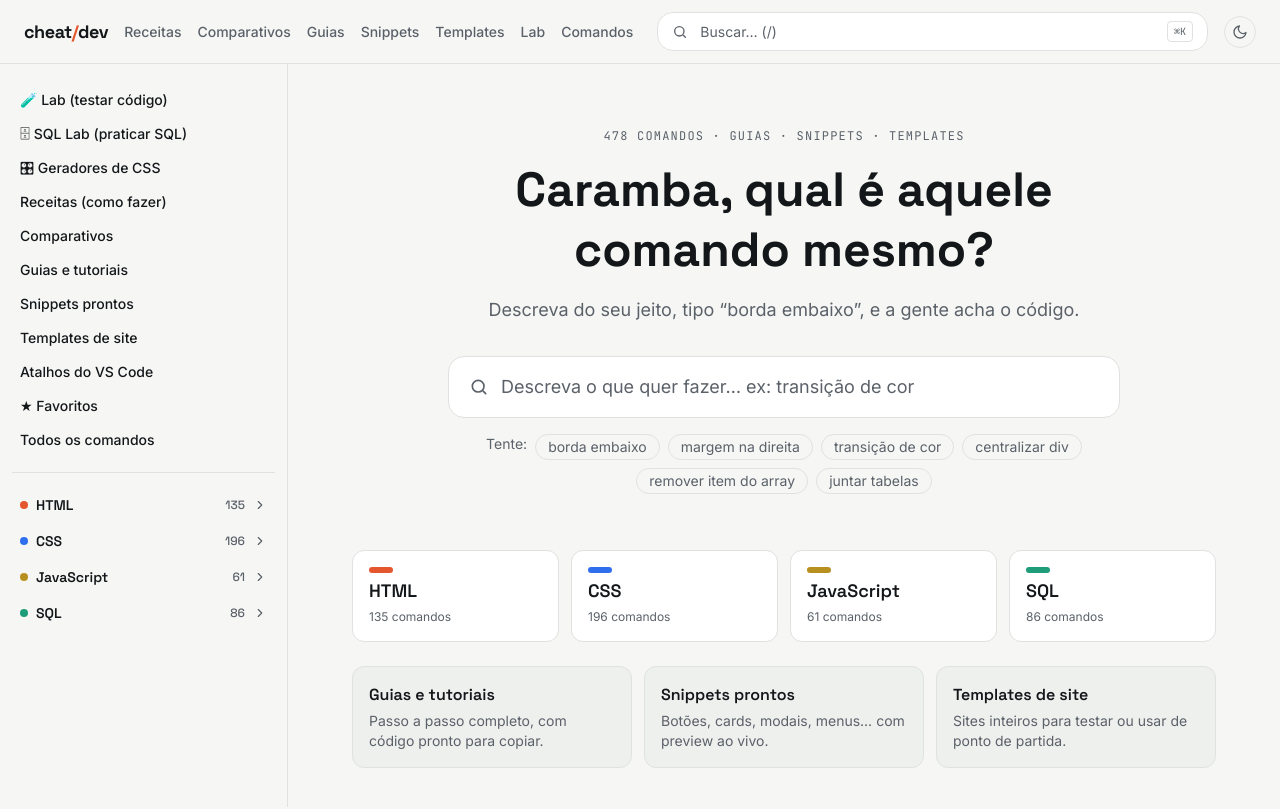
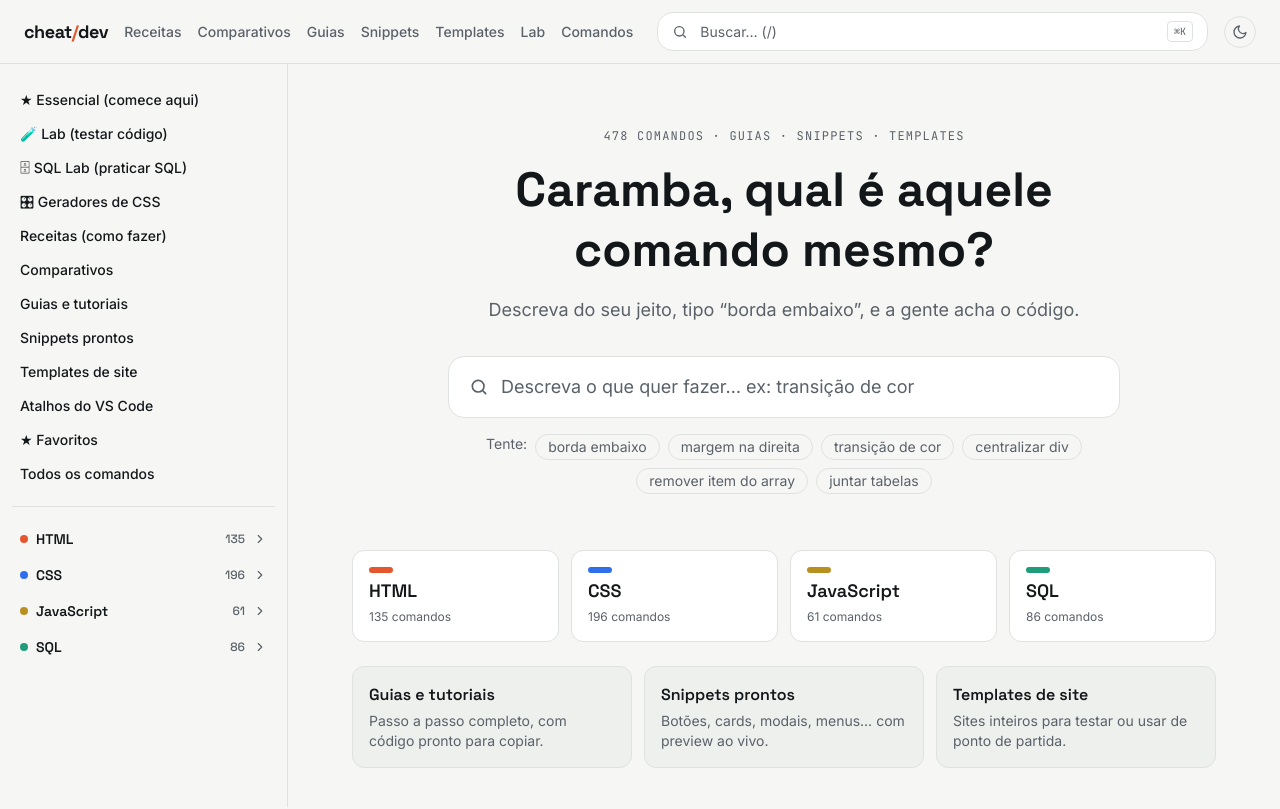
Before and after one commit to PhBros16/cheat-dev, a Next.js app: page / in a window 1280 px wide. Shown: the top 809 px of the page. Built offline with nearby package versions, Linux system fonts and the light colour scheme.

Commit message:
feat(essencial): etiqueta ★ Essencial nos comandos, link no menu e no sitemap

```diff
--- a/src/app/[lang]/[category]/[entry]/page.tsx
+++ b/src/app/[lang]/[category]/[entry]/page.tsx
@@ -6,6 +6,7 @@ import { langStyles } from "@/lib/langStyles";
 import CodeBlock from "@/components/CodeBlock";
 import Playground from "@/components/Playground";
 import SqlPlay from "@/components/SqlPlay";
+import { ESS_COMMANDS } from "@/content/essencial";
 import FavoriteButton from "@/components/FavoriteButton";
 import TrackView from "@/components/TrackView";
 
@@ -67,7 +68,10 @@ export default async function EntryPage({ params }: P) {
         </div>
 
         <div className="mt-3 flex flex-wrap items-start justify-between gap-3">
-          <h1 className="font-mono text-3xl font-bold text-foreground sm:text-4xl">{entry.title}</h1>
+          <div>
+            {ESS_COMMANDS.has(`${lang}/${entry.slug}`) && <Link href="/essencial" className="mb-2 inline-block rounded-full bg-amber-500/15 px-2.5 py-0.5 text-xs font-bold text-amber-500 hover:bg-amber-500/25">★ Essencial</Link>}
+            <h1 className="font-mono text-3xl font-bold text-foreground sm:text-4xl">{entry.title}</h1>
+          </div>
           <FavoriteButton item={saved} />
         </div>
         <p className="mt-3 text-lg text-muted">{entry.summary}</p>
--- a/src/app/sitemap.ts
+++ b/src/app/sitemap.ts
@@ -17,6 +17,7 @@ export default function sitemap(): MetadataRoute.Sitemap {
     { url: `${BASE_URL}/templates`, changeFrequency: "weekly", priority: 0.8 },
     { url: `${BASE_URL}/receitas`, changeFrequency: "weekly", priority: 0.8 },
     { url: `${BASE_URL}/comparativos`, changeFrequency: "weekly", priority: 0.8 },
+    { url: `${BASE_URL}/essencial`, changeFrequency: "monthly", priority: 0.9 },
     { url: `${BASE_URL}/sql-lab`, changeFrequency: "monthly", priority: 0.8 },
     { url: `${BASE_URL}/geradores`, changeFrequency: "monthly", priority: 0.7 },
     { url: `${BASE_URL}/lab`, changeFrequency: "monthly", priority: 0.7 },
--- a/src/components/Sidebar.tsx
+++ b/src/components/Sidebar.tsx
@@ -10,6 +10,7 @@ const chevron = (
 );
 
 const SECTIONS = [
+  { href: "/essencial", label: "★ Essencial (comece aqui)" },
   { href: "/lab", label: "🧪 Lab (testar código)" },
   { href: "/sql-lab", label: "🗄 SQL Lab (praticar SQL)" },
   { href: "/geradores", label: "🎛 Geradores de CSS" },
```
